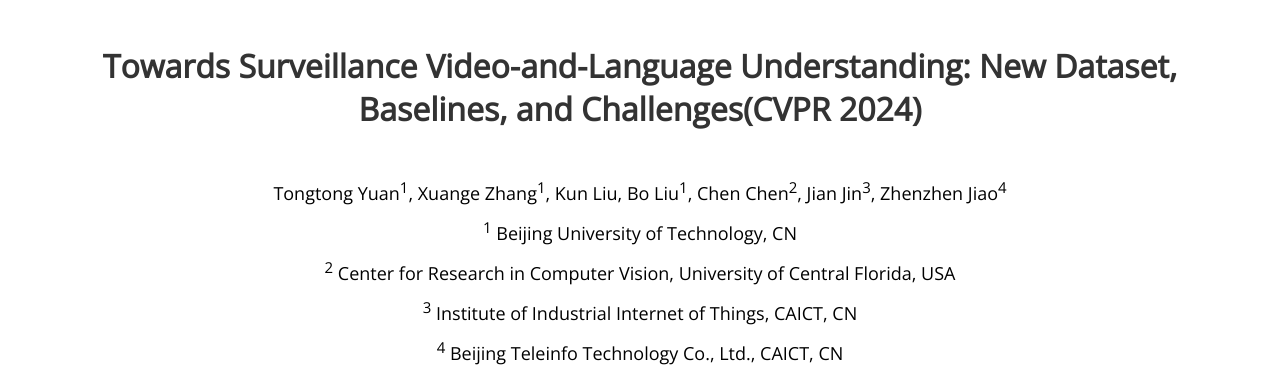
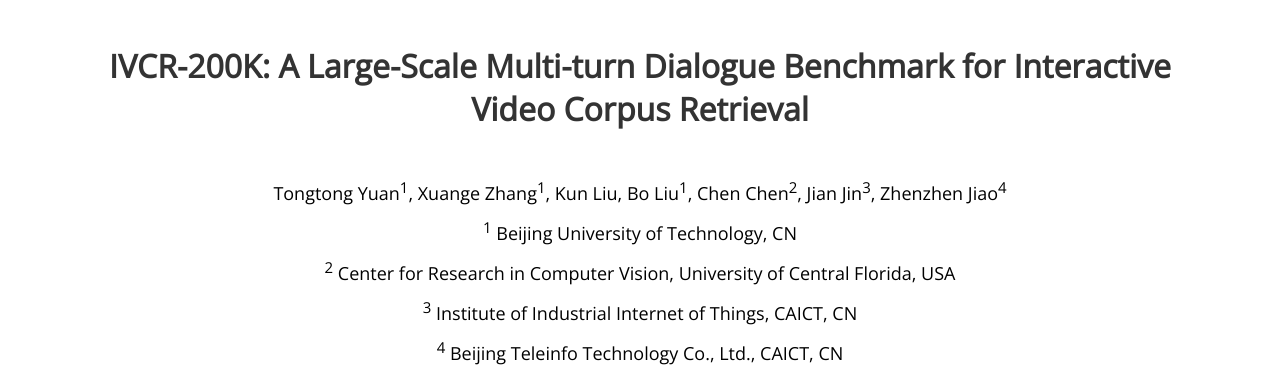
Before and after one commit to ivcr200k/ivcr200k.github.io, a plain HTML site: page IVCR.html in a window 1280 px wide. Shown: the top 367 px of the page. Drawn offline with nearby package versions, Linux system fonts and the light colour scheme.

Commit message:
Update IVCR.html

```diff
--- a/IVCR.html
+++ b/IVCR.html
@@ -2,13 +2,13 @@
 <html lang="en">
 <head>
     <meta charset="UTF-8">
-    <title>Towards Surveillance Video-and-Language Understanding</title>
+    <title>IVCR-200K: A Large-Scale Multi-turn Dialogue Benchmark for Interactive Video Corpus Retrieval</title>
     <link href="https://fonts.googleapis.com/css2?family=Open+Sans&display=swap" rel="stylesheet">
     <link rel="stylesheet" href="css/style.css" media="screen"/>
 </head>
 <body>
     <div class="container">
-        <h1 class="project-title">Towards Surveillance Video-and-Language Understanding: New Dataset, Baselines, and Challenges(CVPR 2024)</h1>
+        <h1 class="project-title">IVCR-200K: A Large-Scale Multi-turn Dialogue Benchmark for Interactive Video Corpus Retrieval</h1>
 
         <div class="authors">
             <p>Tongtong Yuan<sup>1</sup>, Xuange Zhang<sup>1</sup>, Kun Liu, Bo Liu<sup>1</sup>, Chen Chen<sup>2</sup>, Jian Jin<sup>3</sup>, Zhenzhen Jiao<sup>4</sup></p>
```
